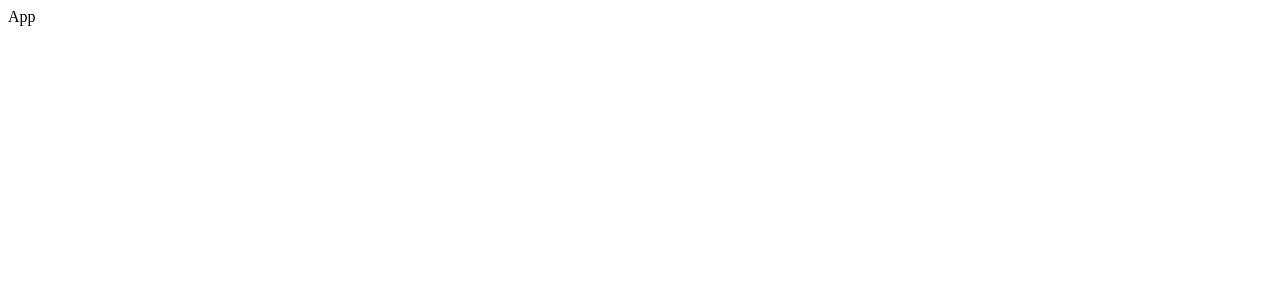
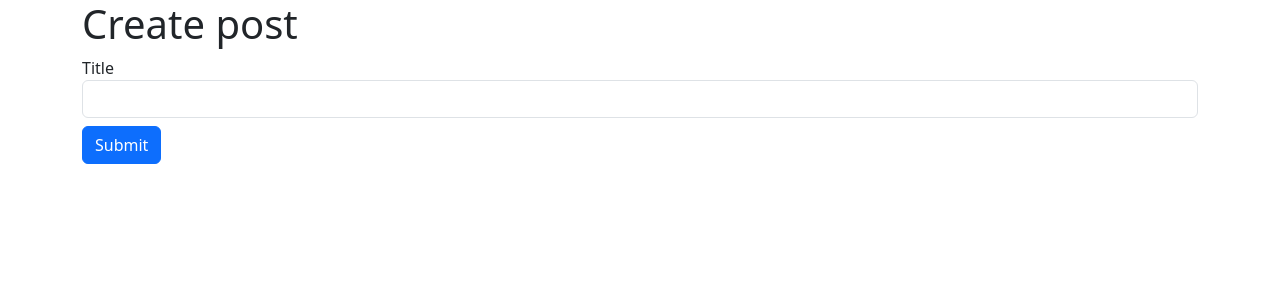
Before and after one commit to posh101/Blog, a React (Create React App) app in the folder client/: page / in a window 1280 px wide. Shown: the top 300 px of the page. Built offline with nearby package versions, Linux system fonts and the light colour scheme.

Commit message:
postCreate

```diff
--- a/client/public/index.html
+++ b/client/public/index.html
@@ -9,6 +9,7 @@
       name="description"
       content="Web site created using create-react-app"
     />
+    <link href="https://cdn.jsdelivr.net/npm/bootstrap@5.3.2/dist/css/bootstrap.min.css" rel="stylesheet" integrity="sha384-T3c6CoIi6uLrA9TneNEoa7RxnatzjcDSCmG1MXxSR1GAsXEV/Dwwykc2MPK8M2HN" crossorigin="anonymous">
     <link rel="apple-touch-icon" href="%PUBLIC_URL%/logo192.png" />
     <!--
       manifest.json provides metadata used when your web app is installed on a
--- a/client/src/App.js
+++ b/client/src/App.js
@@ -1,8 +1,12 @@
 import React from 'react'
+import PostCreate from './PostCreate'
 
 function App() {
   return (
-    <div>App</div>
+    <div className='container'>
+      <h1>Create post</h1>
+      <PostCreate/>
+    </div>
   )
 }
 
--- /dev/null
+++ b/client/src/PostCreate.js
@@ -0,0 +1,17 @@
+import React from 'react'
+
+function postCreate() {
+  return (
+    <div>
+        <form>
+            <div className='form-group'>
+            <label>Title</label>
+            <input className='form-control'/>
+            </div>
+            <button className='btn btn-primary mt-2'>Submit</button>
+        </form>
+    </div>
+  )
+}
+
+export default postCreate
```
